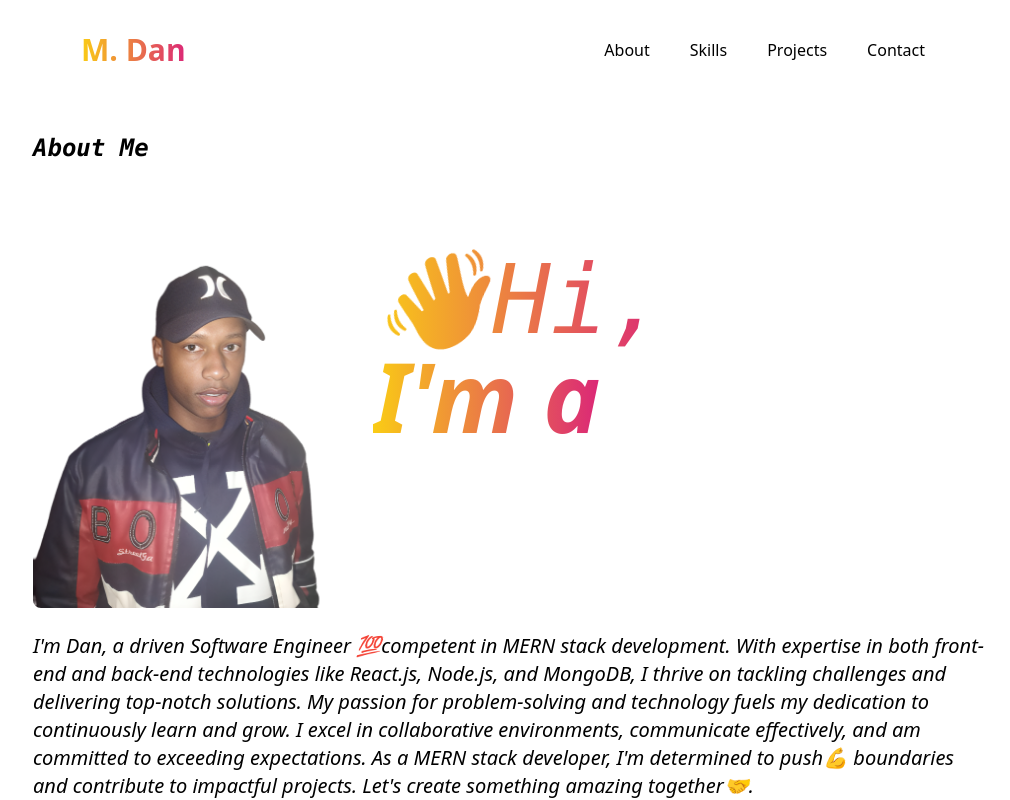
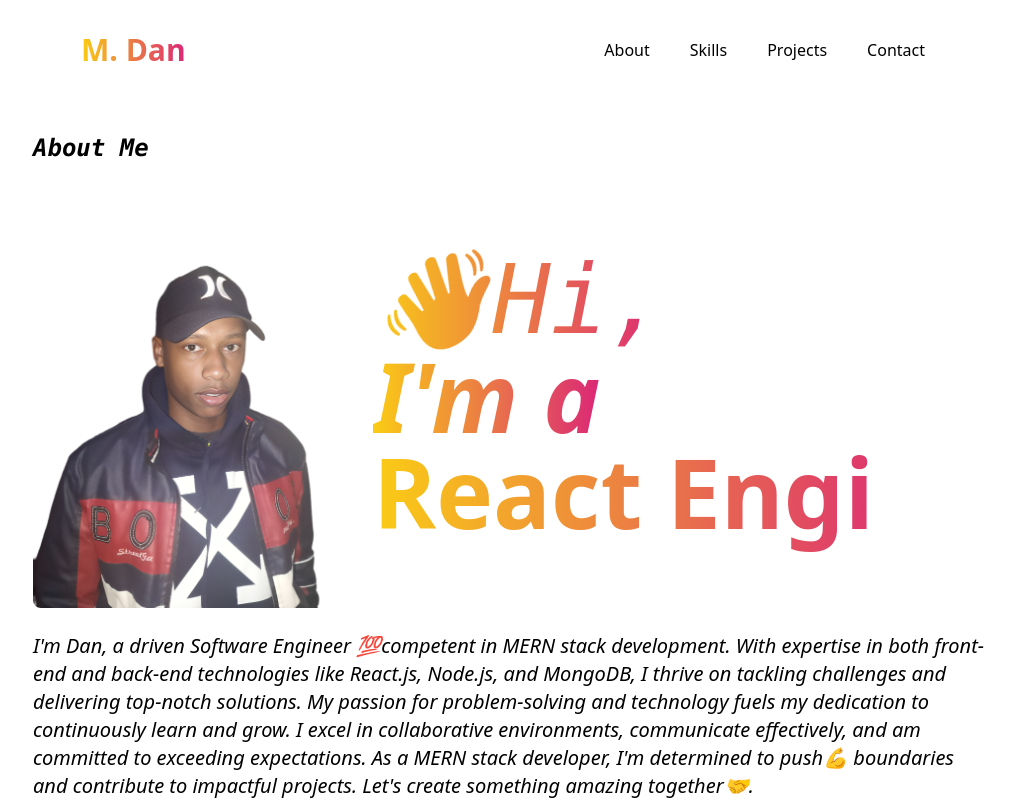
Before and after one commit to danray472/portfolio, a React (Create React App) app: page / in a window 1280 px wide. Shown: the top 800 px of the page, without its empty margins (127-1137 px from the left). Built offline with nearby package versions, Linux system fonts and the light colour scheme.

Commit message:
second commit

```diff
--- a/src/components/About.jsx
+++ b/src/components/About.jsx
@@ -21,7 +21,7 @@ const About = () => {
             <br />
             <span className='gradient-text font-sans italic'>I'm a</span>
             <br/>
-            <TypeAnimation className='text-black text-white'
+            <TypeAnimation className='gradient-text'
               sequence={[
                 "Software engineer",
                 1000,
--- a/src/components/Navbar.jsx
+++ b/src/components/Navbar.jsx
@@ -41,7 +41,7 @@ const Navbar = () => {
       {/* Menu icon on the right */}
       <div className="flex items-center">
         <div onClick={handleNav} className='block md:hidden mr-4'>
-          {nav ? <AiOutlineClose size={20} /> : <AiOutlineMenu size={20} />}
+          {nav ? <AiOutlineClose size={20} /> : <AiOutlineMenu size={25} className='primary-color'/>}
         </div>
       </div>
 
```
Also changed, not shown: 1 other file (tests, documents, lock files or other folders).
